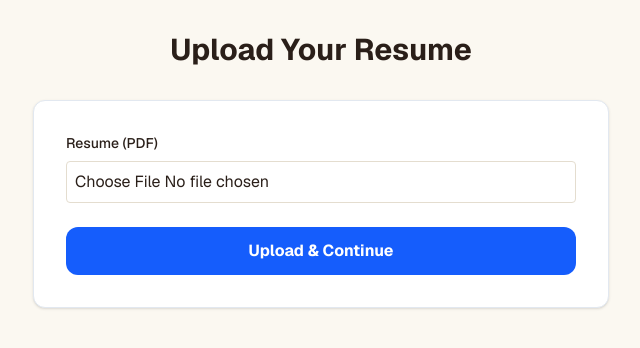
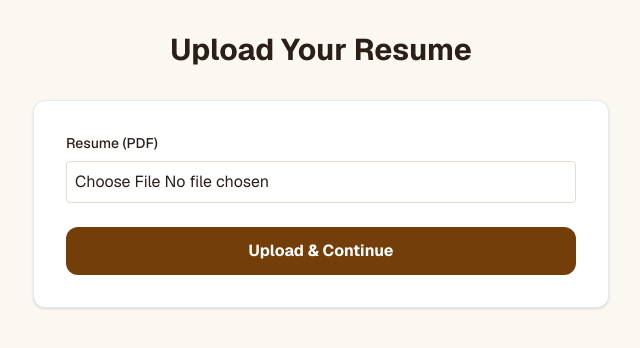
Before and after one commit to chinmayjjg/Resumix, a Next.js app: page /dashboard/upload in a window 1280 px wide. Shown: the top 348 px of the page, without its empty margins (319-959 px from the left). Built offline with nearby package versions, Linux system fonts and the light colour scheme; no server answers; a web font is replaced by a local one.

Commit message:
Change button color from blue to yellow

```diff
--- a/src/app/dashboard/upload/page.tsx
+++ b/src/app/dashboard/upload/page.tsx
@@ -97,7 +97,7 @@ export default function UploadPage() {
           <button
             type="submit"
             disabled={loading}
-            className="w-full bg-blue-600 text-white py-3 rounded-lg font-bold hover:bg-blue-700 disabled:opacity-50"
+            className="w-full bg-yellow-900 text-white py-3 rounded-lg font-bold hover:bg-yellow-800 disabled:opacity-50"
           >
             {loading ? 'Processing...' : 'Upload & Continue'}
           </button>
```
